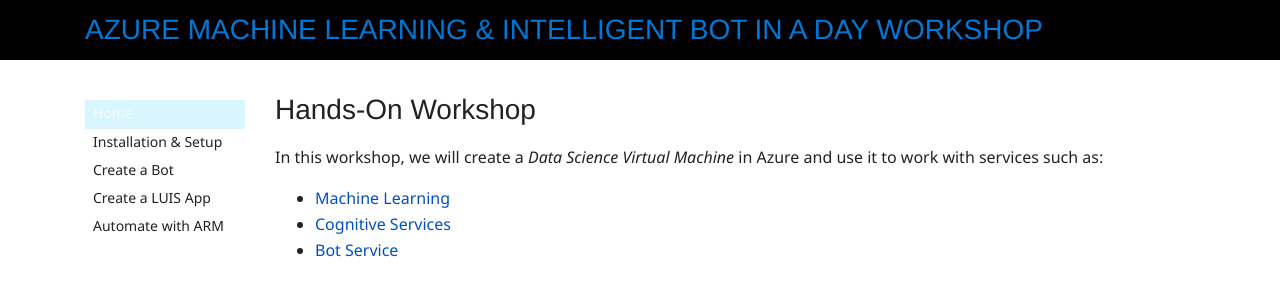
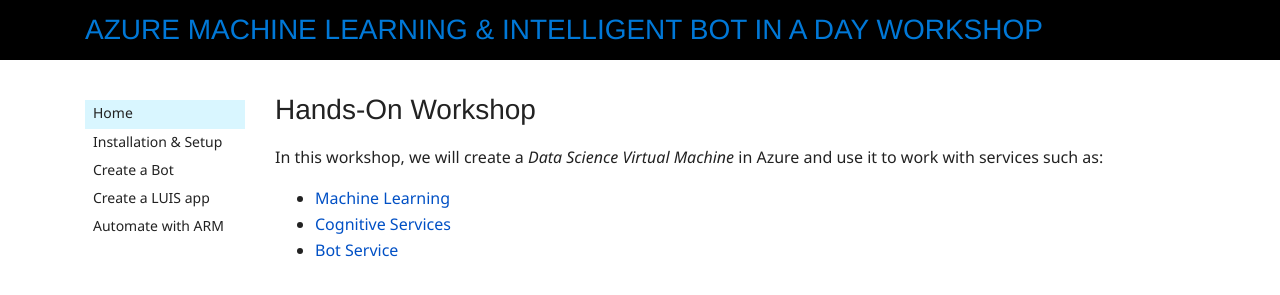
Before and after one commit to scook-valorem/bot-in-a-day, a Jekyll site: the page built from readme.md, in a window 1280 px wide. Shown: the top 295 px of the page. Built offline with Jekyll 4.4.1, drawn with Linux system fonts in a browser that asks for light colours; nearby versions of some CDN libraries.

Commit message:
Update navigation.html

```diff
--- a/_includes/navigation.html
+++ b/_includes/navigation.html
@@ -1,29 +1,19 @@
 <nav class="toc">
     <ul>
         <li class="{% if page.url == "/index.html" or page.url == "/" or page.url == "" %}bg-note{% endif %}">
-            <a href="index.html" class="{% if page.url == "/index.html" or page.url == "/" or page.url == "" %}text-light{% endif %}">
-                Home
-            </a>
+            <a href="index.html">Home</a>
         </li>
         <li class="{% if page.url == "/setup.html" %}bg-note{% endif %}">
-            <a href="setup.html" class="{% if page.url == "/setup.html" %}text-light{% endif %}">
-                Installation &amp; Setup
-            </a>
+            <a href="setup.html">Installation &amp; Setup</a>
         </li>
         <li class="{% if page.url == "/bot.html" %}bg-note{% endif %}">
-            <a href="bot.html" class="{% if page.url == "/bot.html" %}text-light{% endif %}">
-                Create a Bot
-            </a>
+            <a href="bot.html">Create a Bot</a>
         </li>
         <li class="{% if page.url == "/luis.html" %}bg-note{% endif %}">
-            <a href="luis.html" class="{% if page.url == "/luis.html" %}text-light{% endif %}">
-                Create a LUIS App
-            </a>
+            <a href="luis.html">Create a LUIS app</a>
         </li>
         <li class="{% if page.url == "/arm.html" %}bg-note{% endif %}">
-            <a href="arm.html" class="{% if page.url == "/arm.html" %}text-light{% endif %}">
-                Automate with ARM
-            </a>
+            <a href="arm.html">Automate with ARM</a>
         </li>
     </ul>
 </nav>
```
